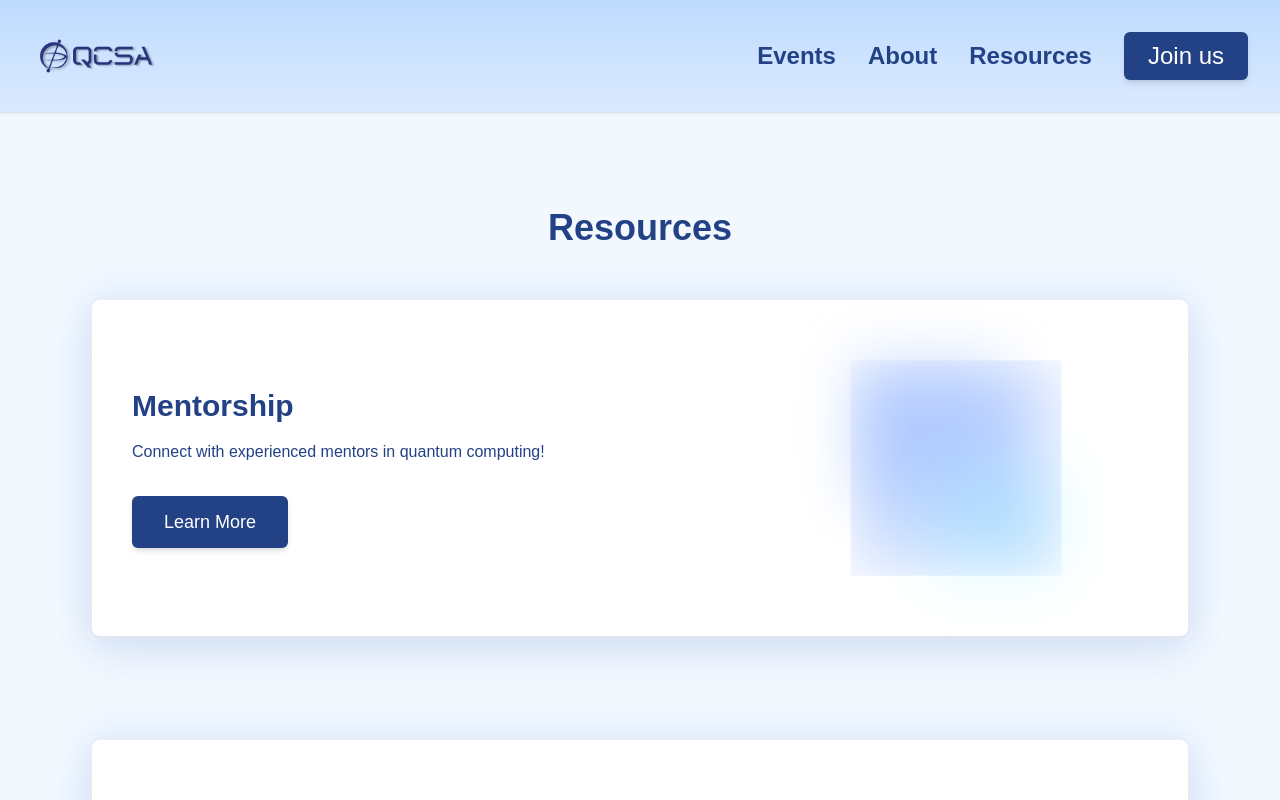
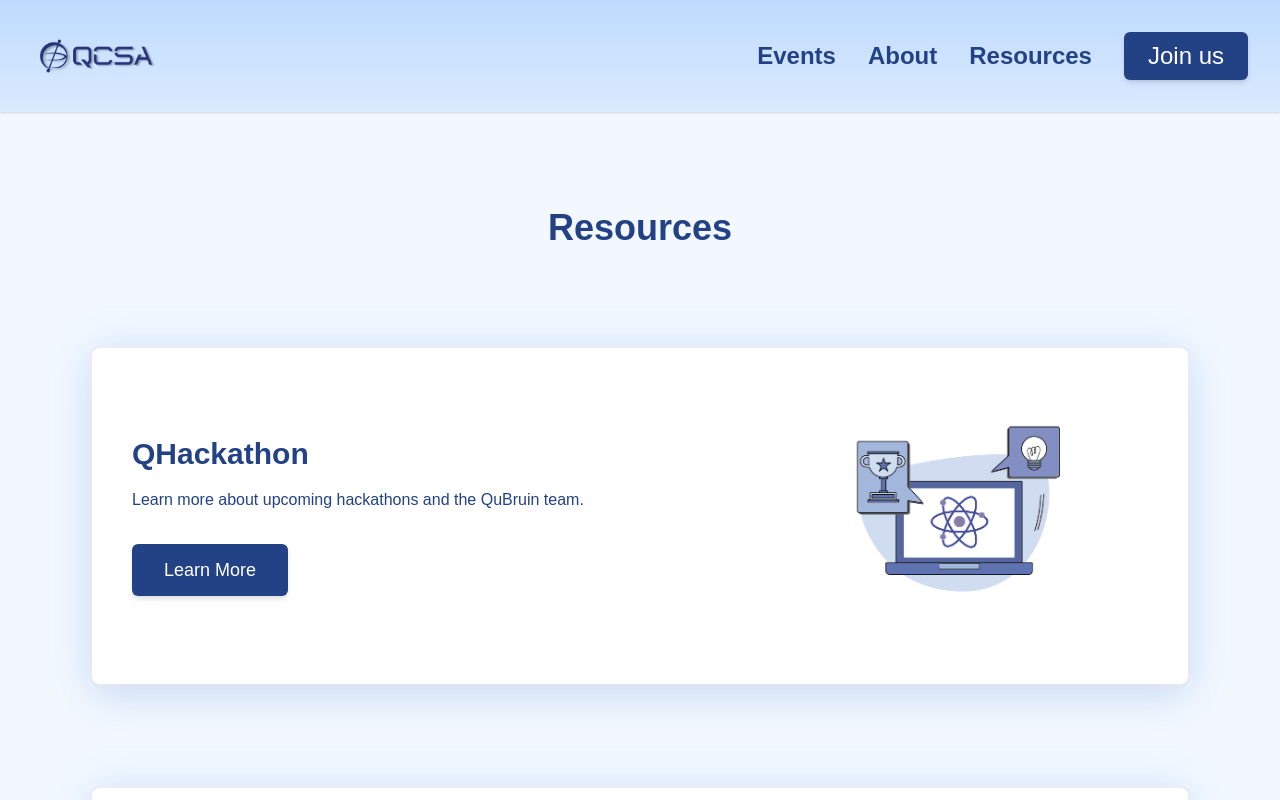
Before and after one commit to qcsa-at-ucla/qcsa, a Next.js app: page /resources in a window 1280 px wide. Shown: the top 800 px of the page. Built offline with nearby package versions, Linux system fonts and the light colour scheme; a web font is replaced by a local one.

Commit message:
Fixed event stuff and removed mentorship in resources. Added logo on the metadata

```diff
--- a/src/app/Components/HeroSection.tsx
+++ b/src/app/Components/HeroSection.tsx
@@ -13,7 +13,7 @@ const HeroSection = () => {
               Quantum Computing Conference
             </div>
             <h2 className="text-2xl md:text-3xl font-kantumruy font-bold" style={{color: '#FFFFFF'}}>
-              QuArc - Quantum Architecture Conference
+              QuARC - Quantum Architecture Conference
             </h2>
             <p className="text-base md:text-lg font-kantumruy max-w-2xl" style={{color: '#F3F8FF'}}>
               Explore a hands-on workshop on quantum compilation & transpilation in quantum computing architecture and connect with leading researchers, industry professionals, and UCLA Professors!
--- a/src/app/events/page.tsx
+++ b/src/app/events/page.tsx
@@ -233,7 +233,7 @@ We thank Prof. Di Luo for going in depth on his research at the intersection of
 			<MainWebsiteHeader/>
 			<main className="max-w-7xl mx-auto px-4 sm:px-6 py-16">
 				<h2 className="text-center text-4xl font-semibold text-blue-900 mb-8">
-					Upcoming Fall Quarter Events
+					Fall Quarter Events
 				</h2>
 
 				<div className="relative overflow-visible ">
@@ -397,19 +397,19 @@ We thank Prof. Di Luo for going in depth on his research at the intersection of
 							sub: 'Are you curious about quantum computing but not sure where to start? Join our workshops every Wednesday from 6pm-8pm in Boelter 2444!',
 						},
 						{
-							img: '/images/Qube.png',
-							title: 'Quantum BioEngineering (QuBE)',
+							img: '/images/qube.png',
+							title: 'Quantum Computing Application in BioChemistry',
 							sub: 'Seminar and workshop on quantum computing applications in biochemistry. Featuring speakers from USC and IBM at CNSI + a Qiskit workshop on modeling solubility.',
 						},
 					].map((s, idx) => (
 						<article key={idx} className="rounded-lg shadow-lg border border-gray-200 hover:shadow-xl transition-shadow overflow-hidden">
 							<div className="flex flex-col md:flex-row items-stretch">
 								{/* Image pane */}
-								<div className="md:w-1/2 flex-shrink-0 bg-gray-50">
+								<div className="md:w-1/2 flex-shrink-0 ">
 									<Image src={s.img} alt={s.title} width={518} height={368} className="w-full h-full object-cover" />
 								</div>
 								{/* Content pane */}
-								<div className="md:w-1/2 flex flex-col justify-center p-8">
+								<div className="md:w-1/2 flex flex-col justify-center p-8 bg-white">
 									<h3 className="text-3xl font-bold mb-4 font-kantumruy text-[#234285]">{s.title}</h3>
 									<p className="mb-6 text-lg leading-relaxed font-kantumruy text-[#234285]">{s.sub}</p>
 									<div>
--- a/src/app/layout.tsx
+++ b/src/app/layout.tsx
@@ -13,6 +13,22 @@ const kantumruy = Kantumruy_Pro({
 export const metadata: Metadata = {
   title: "QCSA - Quantum Computing Student Association at UCLA",
   description: "The premier quantum science and technology organization at UCLA. Join us in building the quantum future through education, innovation, and community.",
+  icons: {
+    icon: "/images/V1_QCSA_Logo-18.png",
+    shortcut: "/images/V1_QCSA_Logo-18.png",
+    apple: "/images/V1_QCSA_Logo-18.png",
+  },
+  openGraph: {
+    title: "QCSA - Quantum Computing Student Association at UCLA",
+    description: "The premier quantum science and technology organization at UCLA. Join us in building the quantum future through education, innovation, and community.",
+    images: ["/images/V1_QCSA_Logo-18.png"],
+  },
+  twitter: {
+    card: "summary_large_image",
+    title: "QCSA - Quantum Computing Student Association at UCLA",
+    description: "The premier quantum science and technology organization at UCLA. Join us in building the quantum future through education, innovation, and community.",
+    images: ["/images/V1_QCSA_Logo-18.png"],
+  },
 };
 
 export default function RootLayout({
--- a/src/app/resources/page.tsx
+++ b/src/app/resources/page.tsx
@@ -14,31 +14,7 @@ export default function ResourcesPage() {
 					Resources
 				</h1>
 				{/* Mentorship Card */}
-				<div className="rounded-lg w-full p-1 shadow-[0_0_40px_rgba(99,179,255,0.20)]">
-					<section className="bg-white rounded-lg p-10 shadow-[0_18px_40px_rgba(35,66,133,0.08)] ring-4 ring-[rgba(35,66,133,0.04)]">
-						<div className="flex flex-col lg:flex-row items-center gap-8">
-						{/* Left: Text block */}
-						<div className="lg:w-2/3">
-							<h2 className="text-3xl text-[#234285] font-kantumruy mb-4">Mentorship</h2>
-							<p className="text-[#234285] text-base mb-8">
-								Connect with experienced mentors in quantum computing!
-							</p>
-                                <div>
-                            <Link href="/mentorship" className="inline-block bg-[#234285] text-white px-8 py-3 rounded-md text-lg font-kantumruy shadow-md hover:shadow-lg hover:bg-[#1f3f75] transition">
-									Learn More
-							</Link>
-								</div>
-						</div>
 
-						{/* Right: Image / gradient card */}
-						<div className="lg:w-1/3 flex justify-center lg:justify-end">
-							<div className="w-96 h-64 rounded-md p-6 flex items-center justify-center ">
-								<Image src="/images/quantum_aura.png" alt="mentorship graphic" width={350} height={300} className="object-contain max-w-none" />
-							</div>
-						</div>
-					</div>
-					</section>
-				</div>
 
 
 				{/* QCSA Membership Form - Featured at the top */}
```
Also changed, not shown: public/images/Qube.png, public/images/V1_QCSA_Logo-18.png (added).
